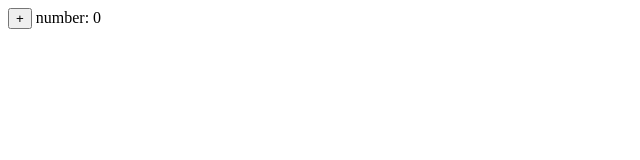
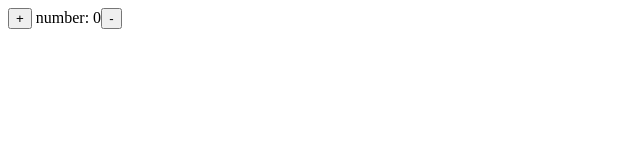
Before and after one commit to zxubootcamp/ng-counter-2020-11-27-5-37-21-235, an Angular app: page / in a window 1280 px wide. Shown: the top 160 px of the page, without its empty margins (0-640 px from the left). Built offline with nearby package versions, Linux system fonts and the light colour scheme.

Commit message:
feat: add - button to minus number when click

```diff
--- a/src/app/counter/counter.component.html
+++ b/src/app/counter/counter.component.html
@@ -1 +1,2 @@
-<button (click)="increaseCount()">+</button> <label> number: {{count}}</label>
+<button (click)="increaseCount()">+</button><label> number: {{count}}</label><button
+    (click)="decreaseCount()">-</button>
--- a/src/app/counter/counter.component.ts
+++ b/src/app/counter/counter.component.ts
@@ -7,8 +7,13 @@ import { Component, OnInit } from '@angular/core';
 })
 export class CounterComponent implements OnInit {
   count = 0;
+
   increaseCount(): void {
     this.count++;
+  }
+
+  decreaseCount(): void {
+    this.count--;
   }
 
   constructor() { }
```
Also changed, not shown: 1 other file (tests, documents, lock files or other folders).
